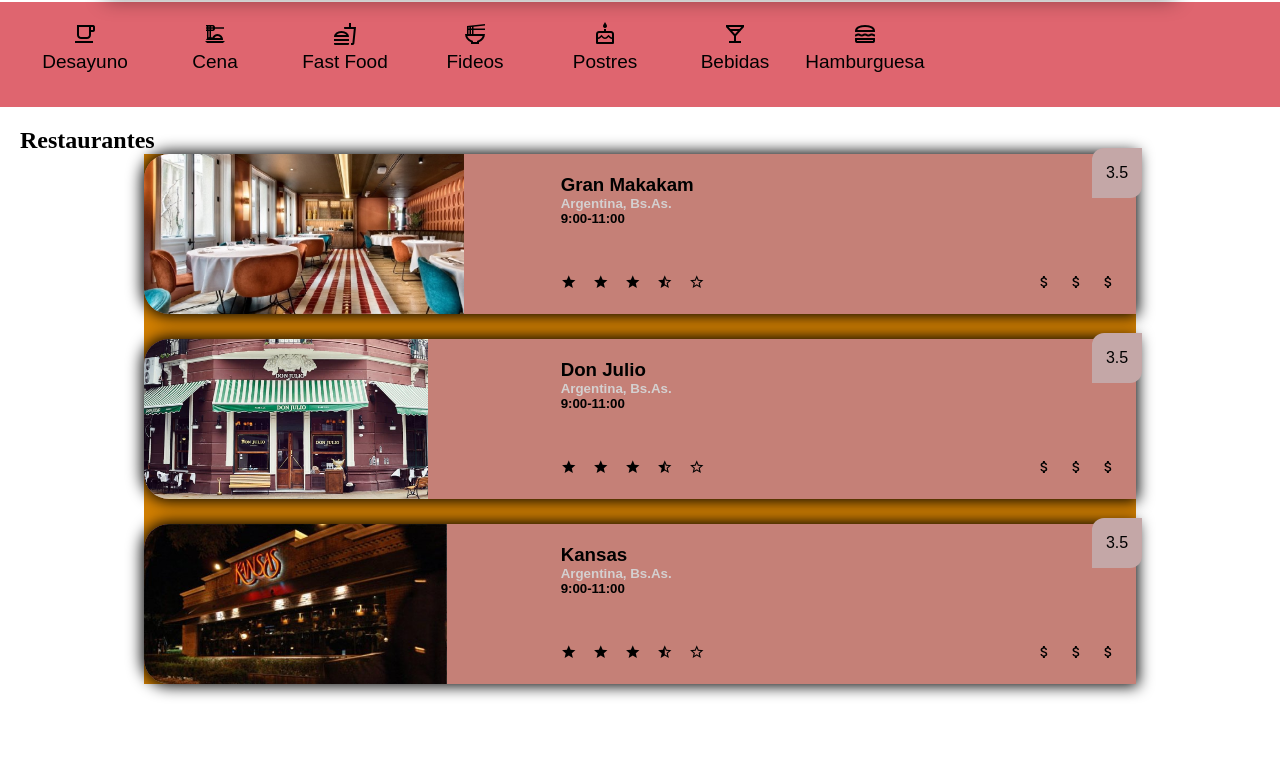
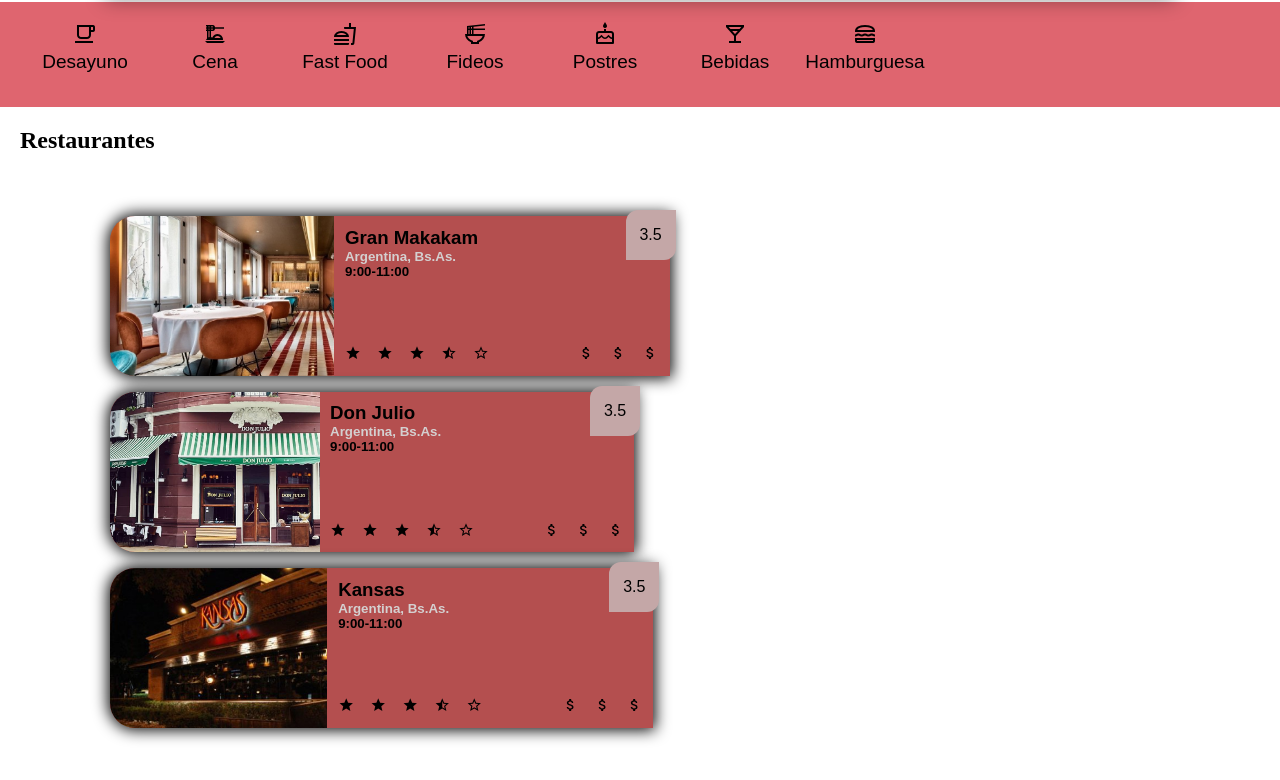
Before and after one commit to sofia-morleo/tpchaza, a plain HTML site: page Trabajos.Practicos/index.html in a window 1280 px wide. Shown: the part 368-1148 px from the top of the page. Before the commit the page ends 1072 px from the top, so only its background shows below. Drawn offline with Linux system fonts and the light colour scheme.

Commit message:
listo casi

```diff
--- a/Trabajos.Practicos/css/tps.css
+++ b/Trabajos.Practicos/css/tps.css
@@ -143,35 +143,36 @@
 .restos{
     width: 100%;
     display: flex;
+    gap: 20px;/*es como el margin cuando tiene el flex*/
     /*flex-direction: row;*/
     flex-wrap: wrap;/*que los elementos se van a acomodar solos y si no hay espacio se mueve para abjo */
     /*background-color: rgb(212, 112, 167);*/
-    gap: 25px;/*es como el margin cuando tiene el flex*/
     align-items: center;
+    padding: 5% ;
     /*padding: 10px;*/
 
 
 }
 .listaresto{
-    width: 80%;
+    width: 95%;
     margin: auto;
-    background-color: rgb(211, 128, 3);
+    /*background-color: rgb(211, 128, 3);*/
     display: flex;
     flex-wrap: wrap ;
-    gap: 25px;
+    gap: 16px;
 }
 .card{
     display: flex;
-    flex: 1 1 48%;/*indicar la altura o el ancho depende pero ene ste indica el ancho*/
+   flex: 0 0 40%; /*indicar la altura o el ancho depende pero ene ste indica el ancho*/
+    border-radius: 25px 0px 0px 25px;
+    /*height: 200px;*/
+    background-color: rgb(180, 79, 79);
+    box-shadow: 0 0 15px 2px black;
 
-    /*height: 200px;*/
-    background-color: rgb(197, 128, 119);
-    box-shadow: 0 0 15px 2px black;
-    border-radius: 25px 0px 0px 25px;
 }
 .card .img{
-    display: flex;
-    flex: 1 0 160px ;/*indicar la altura o el ancho depende pero ene ste indica el ancho*/
+
+    flex: 0 0 40% ;/*indicar la altura o el ancho depende pero ene ste indica el ancho*/
     overflow: hidden;/*para que lo que sobresale se recorte*/
     height: 160px;
 
```
